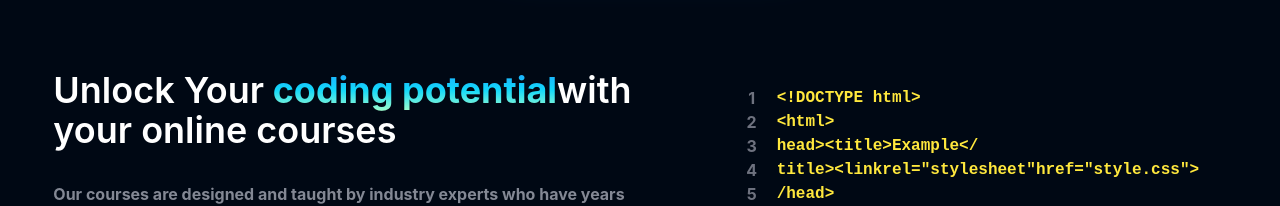
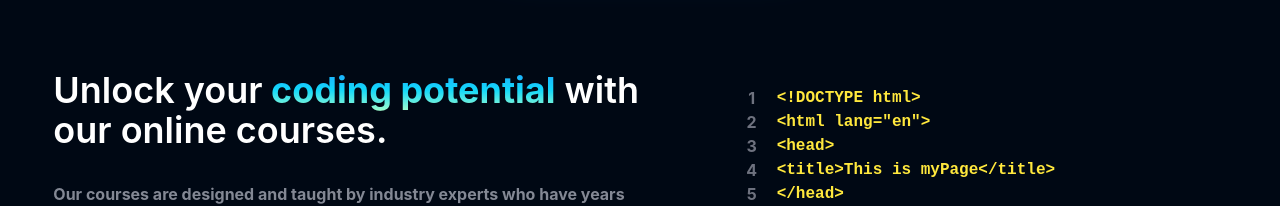
Before and after one commit to vishavjeetsinghrathore/edtechproject, a React (Create React App) app: page / in a window 1280 px wide. Shown: the part 594-800 px from the top of the page. Built offline with nearby package versions, Linux system fonts and the light colour scheme; no server answers.

Commit message:
home updated

```diff
--- a/src/pages/Home.js
+++ b/src/pages/Home.js
@@ -1,5 +1,5 @@
 import React from 'react'
-import {FaArrowRight} from "react-icons/fa"
+import { FaArrowRight } from "react-icons/fa"
 import { Link } from 'react-router-dom'
 import HighlightText from '../components/core/HomePage/HighlightText'
 import CTAButton from "../components/core/HomePage/Button"
@@ -12,8 +12,8 @@
 import Footer from "../components/common/Footer"
 import ReviewSlider from '../components/common/ReviewSlider'
 
-const Home=()=>{
-    return(
+const Home = () => {
+    return (
         <div >
             {/*section1*/}
 
@@ -25,13 +25,13 @@
                         <div className="flex flex-row items-center rounded-full px-10 py-[5px]
                    transition-all duration-200 group-hover:bg-richblack-900">
                             <p>Become an Instructor</p>
-                    <FaArrowRight/>
+                            <FaArrowRight />
                         </div>
                     </div>
                 </Link>
                 <div className="text-center text-4xl font-semibold mt-7">
                     Empower Your Future With
-                <HighlightText text={"Coding Skills"}/>
+                    <HighlightText text={"Coding Skills"} />
                 </div>
                 {" "}
                 <div className="w-[90%] mt-4  text-center text-lg font-bold text-richblack-300">
@@ -55,42 +55,41 @@
                         loop
                         autoPlay
                     >
-                    <source src={Banner} type="video/mp4"/>
+                        <source src={Banner} type="video/mp4" />
                     </video>
                 </div>
 
-               {/*code section1*/}
+                {/* Code Section 1  */}
                 <div>
-                <CodeBlocks position={"lg:flex-row"}
+                    <CodeBlocks
+                        position={"lg:flex-row"}
                         heading={
                             <div className="text-4xl font-semibold">
-                        Unlock Your
-                        <HighlightText text={"coding potential"}/>
-                        with your online courses
+                                Unlock your
+                                <HighlightText text={"coding potential"} /> with our online
+                                courses.
                             </div>
-
                         }
                         subheading={
-                    "Our courses are designed and taught by industry experts who have years of experience in coding and are passionate about sharing their knowledge with you"
+                            "Our courses are designed and taught by industry experts who have years of experience in coding and are passionate about sharing their knowledge with you."
                         }
-                ctabtn1={
-                    {
-                        text:"try it yourself",
-                        linkto:"/signup",
-                        active:true,
-                    }
-                }
+                        ctabtn1={{
+                            btnText: "Try it Yourself",
+                            link: "/signup",
+                            active: true,
+                        }}
                         ctabtn2={{
-                   text:"learn more",
-                   linkto:"/login",
-                   active:false,
+                            btnText: "Learn More",
+                            link: "/signup",
+                            active: false,
                         }}
-                codeblock={`<!DOCTYPE html>\n<html>\nhead><title>Example</\ntitle><linkrel="stylesheet"href="style.css">\n/head>\nbody>\nh1><ahref="/">Header</a>\n/h1>\nnav><ahref="one/">One</a><ahref="two/">Two</\na><ahref="three/">Three</a>\n/nav>`}
                         codeColor={"text-yellow-25"}
+                        codeblock={`<!DOCTYPE html>\n <html lang="en">\n<head>\n<title>This is myPage</title>\n</head>\n<body>\n<h1><a href="/">Header</a></h1>\n<nav> <a href="/one">One</a> <a href="/two">Two</a> <a href="/three">Three</a>\n</nav>\n</body>`}
                         backgroundGradient={<div className="codeblock1 absolute"></div>}
                     />
                 </div>
-               {/*codesection2*/}
+
+                {/* Code Section 2 */}
                 <div>
                     <CodeBlocks
                         position={"lg:flex-row-reverse"}
@@ -118,7 +117,7 @@
                         backgroundGradient={<div className="codeblock2 absolute"></div>}
                     />
                 </div>
-               <ExploreMore/>
+                <ExploreMore />
 
 
             </div>
@@ -133,7 +132,7 @@
                             <CTAButton active={true} linkto={"/signup"}>
                                 <div className="flex items-center gap-3">
                                     Explore Full Catalog
-                                    <FaArrowRight/>
+                                    <FaArrowRight />
                                 </div>
                             </CTAButton>
                             <CTAButton active={false} linkto={"/signup"}>
@@ -154,7 +153,7 @@
                         </div> */}
                         <div className="text-4xl font-semibold w-[45%]">
                             Get the Skills you need for a
-                            <HighlightText text={"Job that is in a demand"}/>
+                            <HighlightText text={"Job that is in a demand"} />
                         </div>
 
                         <div className="flex flex-col gap-10 w-[40%] items-start">
@@ -172,9 +171,9 @@
 
                     </div>
 
-                    <TimelineSection/>
+                    <TimelineSection />
 
-                    <LearningLanguageSection/>
+                    <LearningLanguageSection />
                 </div>
 
 
@@ -185,10 +184,10 @@
             <div className="w-11/12 mx-auto max-w-maxContent flex flex-col items-center justify-between
             gap-8 bg-richblack-900 text-white">
 
-                <InstructorSection/>
+                <InstructorSection />
 
                 <h2 className="text-center text-4xl font-semibold mt-10">Review from other Learners</h2>
-                <ReviewSlider/>
+                <ReviewSlider />
 
             </div>
 
```
Lines whose indentation alone changed are shown as unchanged.
